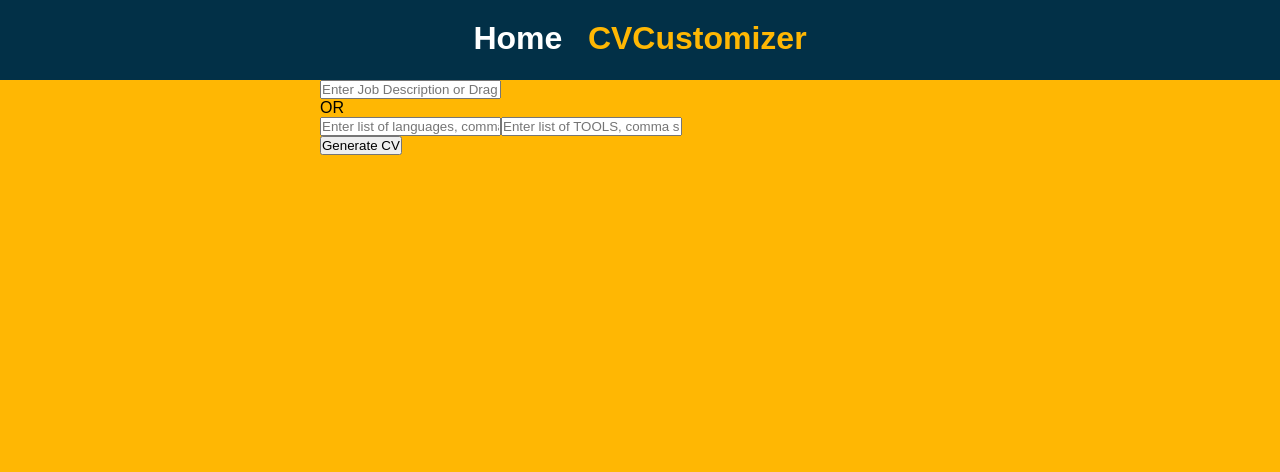
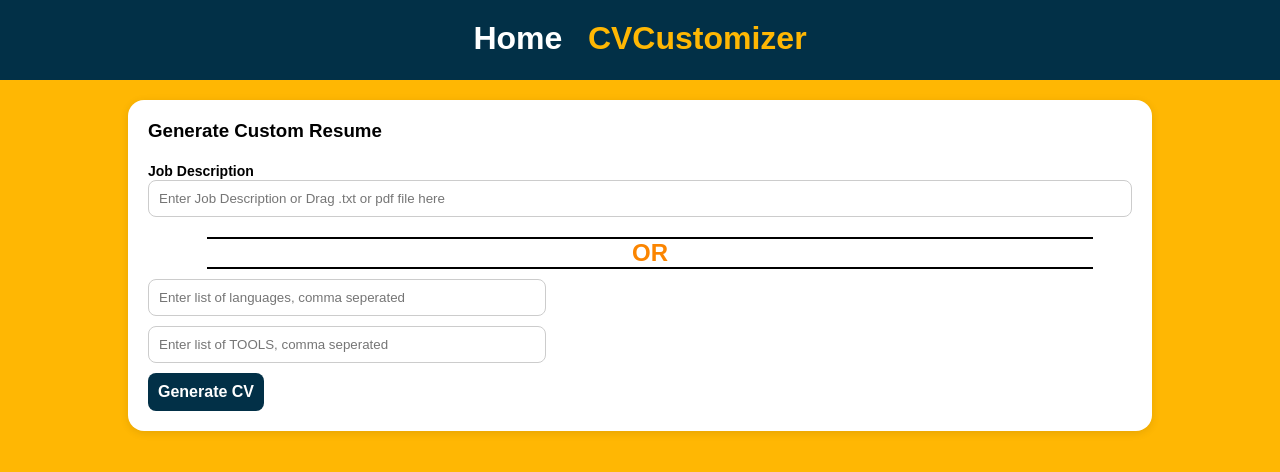
Before and after one commit to Talha771/cv_customizer_fe, a Next.js app: page /CVCustomizer in a window 1280 px wide. Shown: the top 472 px of the page. Built offline with nearby package versions, Linux system fonts and the light colour scheme.

Commit message:
made changes, build errors fixed

```diff
--- a/package.json
+++ b/package.json
@@ -11,9 +11,11 @@
   "dependencies": {
     "axios": "^1.7.9",
     "next": "15.1.6",
+    "pdfjs-dist": "^4.10.38",
     "quill": "^2.0.3",
     "react": "^19.0.0",
     "react-dom": "^19.0.0",
+    "react-pdf": "^9.2.1",
     "sass": "^1.83.4"
   },
   "devDependencies": {
--- a/src/app/CVCustomizer/page.module.scss
+++ b/src/app/CVCustomizer/page.module.scss
@@ -2,15 +2,70 @@
     height:calc(100vh - 80px);
     display: flex;
     flex-direction: row;
-    justify-content: space-evenly;
-    .descriptionEntry{
-    width: 50%;
+    align-items: flex-start;
+    justify-content: center;
+    .orBlock{
+        display: flex;
+        flex-direction: column;
+        justify-content: center;
+        align-items:center;
+        width: 100%;
+        margin: 10px;
+        .divider{
+            height:2px;
+            background-color: black;
+            width:90%
+        }
+        h2{
+            color:#fb8500
+        }
     }
-    .descriptionEntry{
+    .descriptionEntry {
+        display: flex;
+        flex-direction: column; /* Stack child elements vertically */
+        justify-content: flex-start; /* Align items to the top */
+        align-items: flex-start; /* Align child elements to the left */
+        width: 80%;
+        background-color: white;
+        padding: 20px; /* Add padding for spacing inside */
+        margin: 20px;
+        border-radius: 1rem; /* Rounded corners */
+        box-shadow: 0 2px 8px rgba(0, 0, 0, 0.1); /* Add subtle shadow */
+      }
+      .fullDescriptionField{
+        width: 100%;
+      }
+      .descriptionEntry h3 {
+        margin-bottom: 20px; /* Add spacing below the heading */
+      }
 
+      .descriptionEntry label {
+        font-size: 14px;
+        font-weight: bold;
+        margin-bottom: 5px;
+      }
+
+      .descriptionEntry input {
+        width: 100%; /* Make input take full width */
+        padding: 10px; /* Add padding inside the input box */
+        margin-bottom: 10px; /* Space between inputs */
+        border: 1px solid #ccc; /* Border styling */
+        border-radius: 0.5rem; /* Rounded corners for inputs */
+      }
+
+      .descriptionEntry button {
+        width: 100%; /* Full-width button */
+        padding: 10px;
+        background-color: #023047; /* Button color */
+        color: white;
+        border: none;
+        border-radius: 0.5rem;
+        font-size: 16px;
+        font-weight: bold;
+        cursor: pointer;
+      }
+
+      .descriptionEntry button:hover {
+        background-color: #03506f;
+      }
     }
-    .pdfViewer{
-        background:#FB8500;
-        width: 50%;
-    }
-}
--- a/src/app/CVCustomizer/page.tsx
+++ b/src/app/CVCustomizer/page.tsx
@@ -1,31 +1,82 @@
 "use client";
-import React, { useState } from "react";
+import axios from "axios"
+import React, {useState } from "react";
 import styles from "./page.module.scss";
 import { pdfViewer } from "../components/PDFViewer/pdfViewer";
 export default function Page() {
-    console.log(process.env.BACKEND_BASE_URL)
-    const [pdfAvailable,setPdfAvailable]= useState(0)
+  console.log(process.env.BACKEND_BASE_URL);
+  const [jobDescription, setJobDescription] = useState('');
+  const [languages, setLanguages]= useState("")
+  const [tools,setTools]=useState('')
+  const [pdfFile,setpdfFile]=useState('')
+async function sendJobDescription(jobDescription:string){
+    try{
+        axios.post('https://api.tjbravo.com/description',{
+            description:jobDescription
+        })
+    }
+    catch(error){
+        console.error('Error sending job description:', error);
+        alert('Failed to send job description. Please try again.');
+    }
+}
+
+async function getCustomCV() {
+    try {
+      // Replace with the correct API URL
+      const response = await axios.get("https://api.tjbravo.com/customCV", {
+        responseType: "blob", // To handle the binary response
+      });
+
+      // Create a link to download the PDF
+      const file = new Blob([response.data], { type: "application/pdf" });
+      const link = document.createElement("a");
+      link.href = URL.createObjectURL(file);
+      setpdfFile(link.href)
+    } catch (error) {
+      console.error("Error fetching custom CV:", error);
+      alert("Failed to generate the custom resume.");
+    }
+  }
   return (
     <div className={styles.body}>
       <div className={styles.descriptionEntry}>
-        <div>
-          <input placeholder="Enter Job Description or Drag .txt or pdf file here" />
+        <h3>Generate Custom Resume</h3>
+        <div className={styles.fullDescriptionField}>
+          <label>Job Description</label>
+            <input placeholder="Enter Job Description or Drag .txt or pdf file here" type="text"
+            value={jobDescription} onChange={(e)=>{setJobDescription(e.target.value)}}/>
         </div>
-        <div>OR</div>
-        <div>
-          <input placeholder="Enter list of languages, comma seperated" />
-          <input placeholder="Enter list of TOOLS, comma seperated" />
+        <div className={styles.orBlock}>
+            <div className={styles.divider}></div>
+            <h2>OR</h2>
+            <div className={styles.divider}></div>
+            </div>
+        <div className={styles.manualInputField}>
+          <input type="text" value={languages} onChange={(e)=>{setLanguages(e.target.value)}} placeholder="Enter list of languages, comma seperated" />
+          <input type="text" value={tools} onChange={(e)=>{setTools(e.target.value)}} placeholder="Enter list of TOOLS, comma seperated" />
         </div>
         <div>
-            <button type="button" onClick={()=>{
-                console.log("Generate CV Pressed")
-                setPdfAvailable(1)
-            }}>
-                Generate CV
-            </button>
+          <button
+            type="button"
+            onClick={async () => {
+              console.log(jobDescription);
+              if (jobDescription && (languages || tools)){
+                  alert("The tool will use the Job Description and not Manual Entry if both are provided")
+                }
+                await sendJobDescription(jobDescription);
+                await getCustomCV();
+            }}
+          >
+            Generate CV
+          </button>
         </div>
       </div>
-      {pdfAvailable ? <div className={styles.pdfViewer}>{pdfViewer()}</div>:""}
+      {pdfFile != ""? (
+        <div className={styles.pdfViewer}>{pdfViewer(pdfFile)}</div>
+      ) : (
+        ""
+      )}
     </div>
   );
 }
--- a/src/app/components/Header/Header.tsx
+++ b/src/app/components/Header/Header.tsx
@@ -1,7 +1,7 @@
 import React from 'react'
 import styles from "./header.module.scss"
 const Header = () => {
-    let headerMenu = ["Home","CVCustomizer"]
+    const headerMenu = ["Home","CVCustomizer"]
     return (
     <div className={styles.header}>
         {headerMenu.map((item)=>(   <div key={item} className={`${styles.menu} ${styles[item] || ''}`}>
--- a/src/app/components/PDFViewer/pdfViewer.tsx
+++ b/src/app/components/PDFViewer/pdfViewer.tsx
@@ -1,15 +1,17 @@
 import React from "react";
 import styles from "./pdfViewer.module.scss";
 
-export const pdfViewer = () => {
+export const pdfViewer = (src: string) => {
+  console.log(src);
   return (
     <div className={styles.pdfViewer}>
       <iframe
-        width="560"
-        height="315"
-        src="https://www.youtube.com/embed/tmg6d3T_T6Q"
-        title="GeeksforGeeks"
+        width="100%"
+        height="600"
+        src={src}
+        title="Custom Resume PDF"
       ></iframe>
+
     </div>
   );
 };
```
Also changed, not shown: src/app/helpers/api.ts (+10 -0 lines), 2 other files (tests, documents, lock files or other folders).
